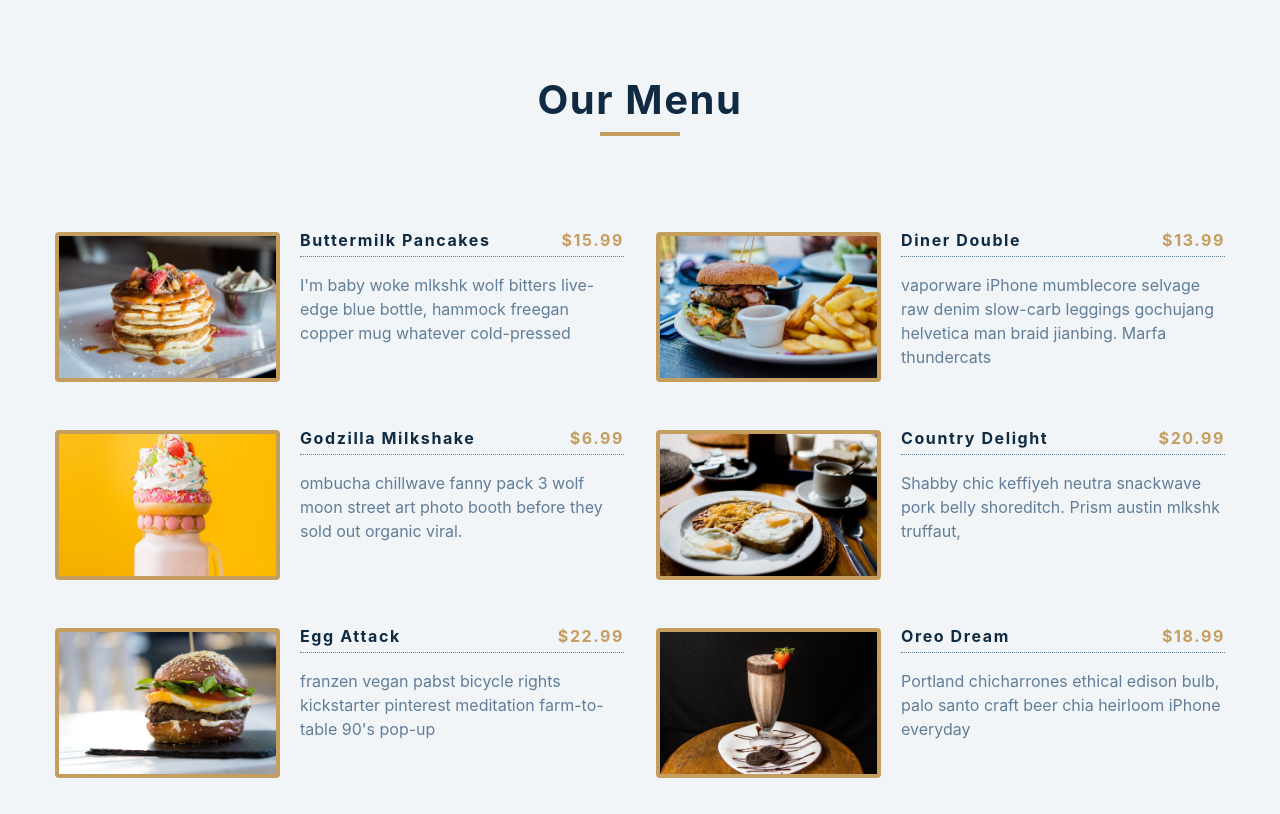
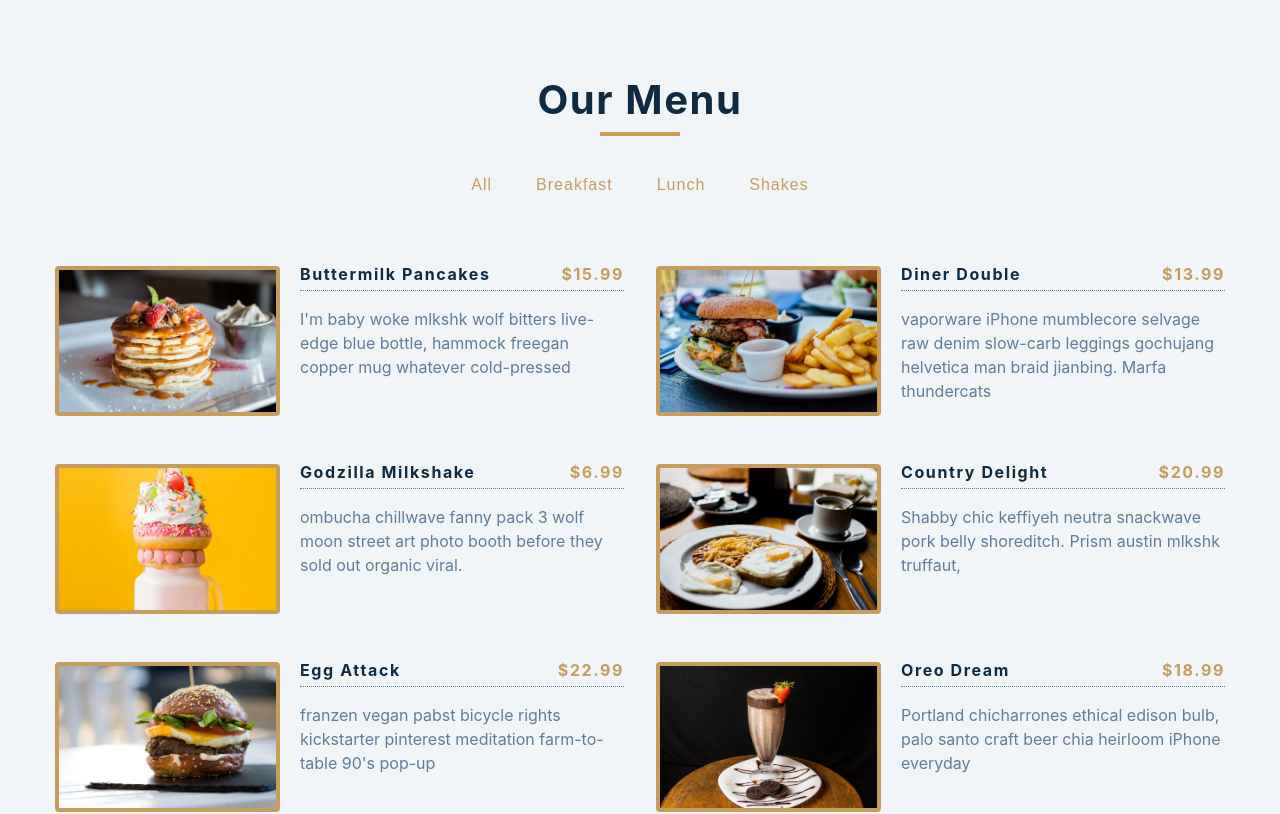
Before and after one commit to platisam/React_MenuApp, a React (Create React App) app: page / in a window 1280 px wide. Shown: the top 814 px of the page. Built offline with nearby package versions, Linux system fonts and the light colour scheme.

Commit message:
dynamically adding buttons for unique categories

```diff
--- a/src/Categories.js
+++ b/src/Categories.js
@@ -1,7 +1,22 @@
 import React from "react";
 
 const Categories = ({ categories, filterItems }) => {
-  return <div className="btn-container"></div>;
+  return (
+    <div className="btn-container">
+      {categories.map((category, index) => {
+        return (
+          <button
+            type="button"
+            className="filter-btn"
+            key={index}
+            onClick={() => filterItems(category)}
+          >
+            {category}
+          </button>
+        );
+      })}
+    </div>
+  );
 };
 
 export default Categories;
```
